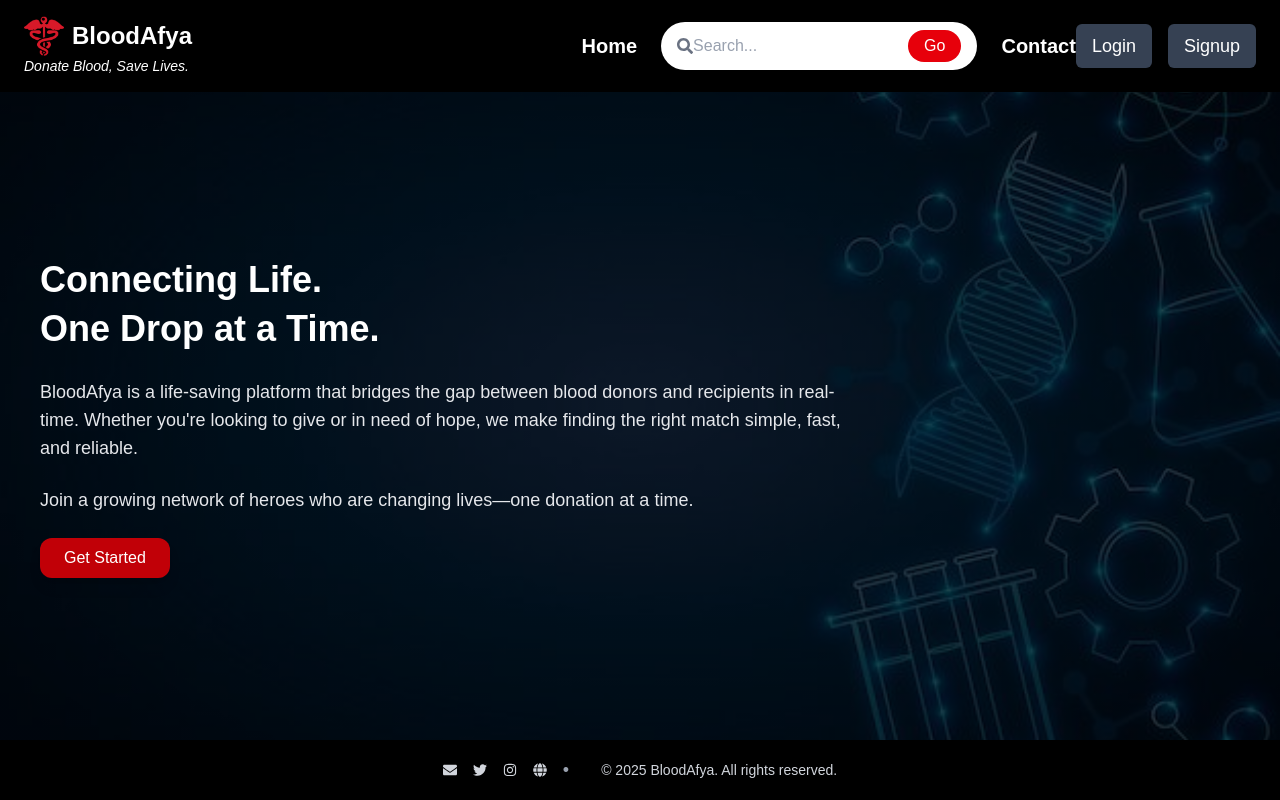
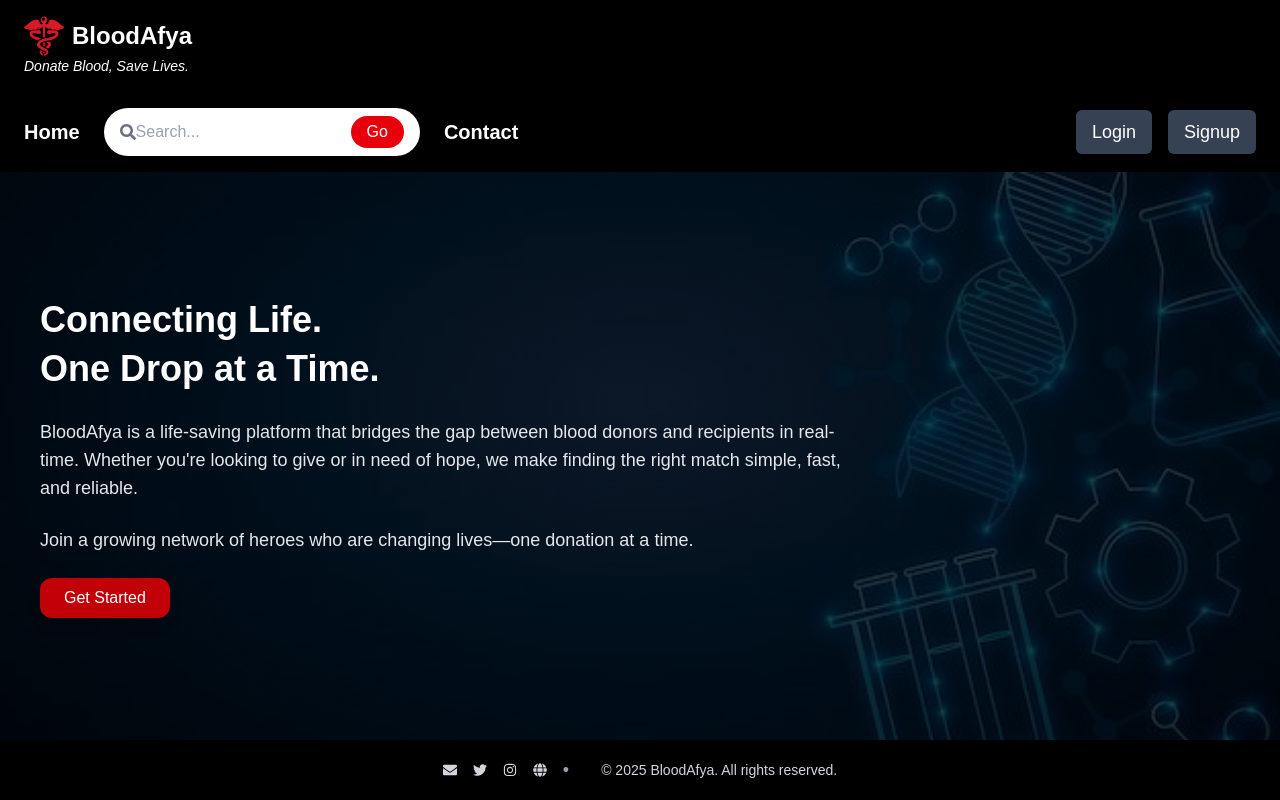
Before and after one commit to Lincoln-Madaraka/bloodafya, a Next.js app: page / in a window 1280 px wide. Built offline with nearby package versions, Linux system fonts and the light colour scheme.

Commit message:
bloodafya

```diff
--- a/src/app/page.tsx
+++ b/src/app/page.tsx
@@ -17,6 +17,7 @@ export default function Home() {
     >
       <div className="flex w-full">
       {/* Header */}
+      <div className="hidden md:flex w-full flex-col">
       <header className="flex-1 flex justify-between items-center p-6 bg-black bg-opacity-40 px-6 py-4">
         <a href='/'><div className="flex flex-col items-start">
           <div className="flex items-center space-x-2">
@@ -56,6 +57,7 @@ export default function Home() {
           <button  onClick={() => router.push('/register')} className="px-4 py-2 bg-gray-700 text-lg rounded-md hover:bg-red-700 transition">Signup</button>
         </div>
       </nav>
+      </div>
       </div>
       {/* Mobile Nav (hidden on medium+ screens) */}
       <div className="flex md:hidden justify-between items-center w-full px-6 py-4">
```
